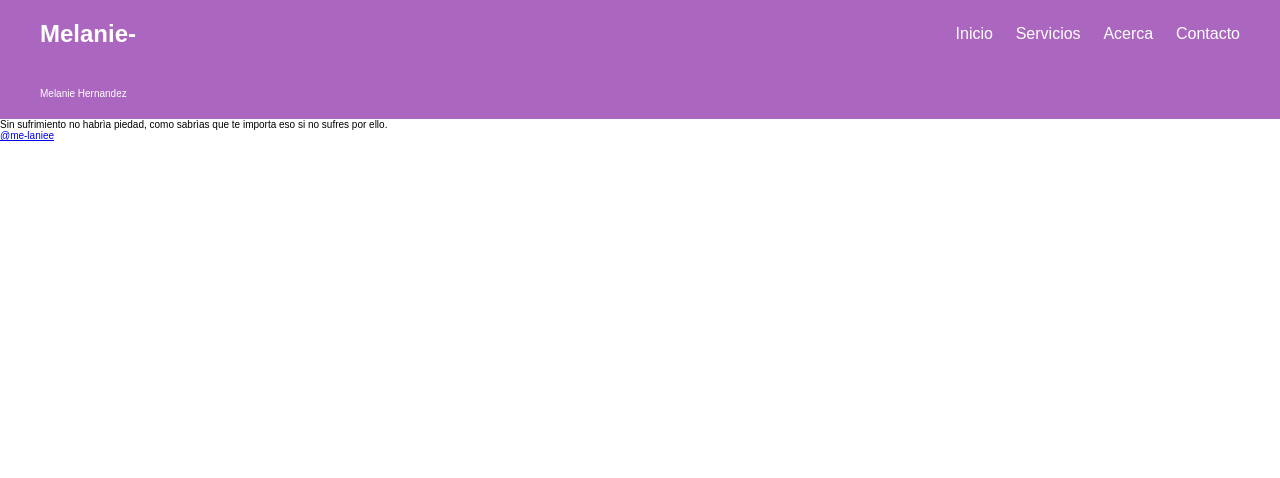
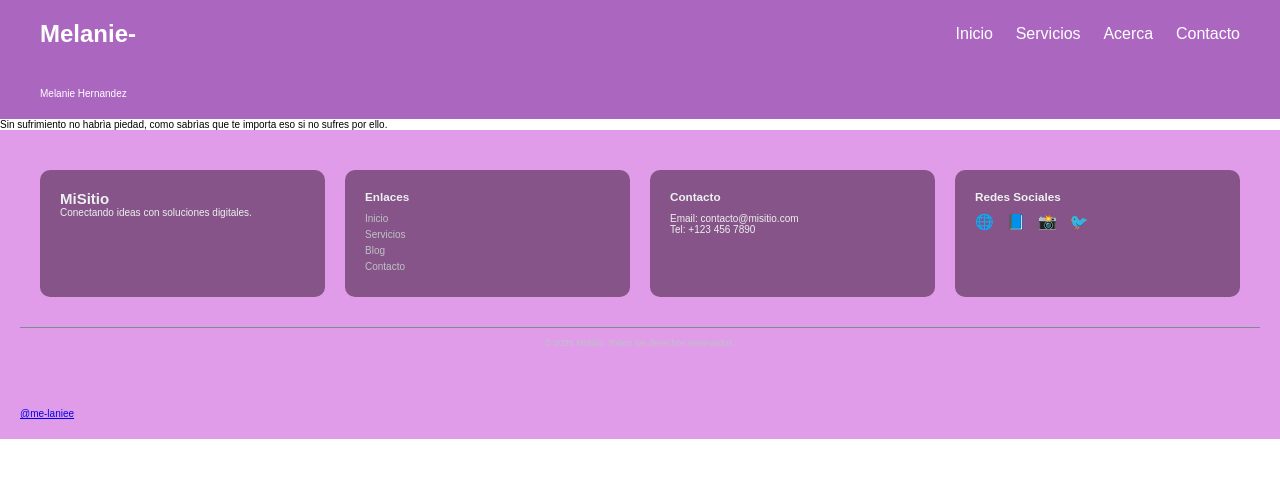
Before and after one commit to me-laniee/Ejercicio-5, a plain HTML site: page index.html in a window 1280 px wide. Drawn offline with Linux system fonts and the light colour scheme; files that its build step writes are made by us from their sources.

Commit message:
rama-footer

```diff
--- /dev/null
+++ b/footer.css
@@ -0,0 +1,75 @@
+footer {
+    background-color: #e09ce9;
+    color: #ecf0f1;
+    padding: 40px 20px 20px;
+    font-family: sans-serif;
+  }
+
+  .footer-container {
+    display: flex;
+    flex-wrap: wrap;
+    justify-content: space-between;
+    gap: 20px;
+    max-width: 1200px;
+    margin: auto;
+  }
+
+  .footer-container > div {
+    flex: 1 1 200px;
+    background-color: #865488;
+    padding: 20px;
+    border-radius: 10px;
+  }
+
+  .footer-container h3 {
+    margin-bottom: 10px;
+  }
+
+  .footer-links ul {
+    list-style: none;
+    padding: 0;
+  }
+
+  .footer-links ul li a {
+    color: #bdc3c7;
+    text-decoration: none;
+    display: block;
+    margin: 5px 0;
+    transition: color 0.3s;
+  }
+
+  .footer-links ul li a:hover {
+    color: #1abc9c;
+  }
+
+  .social-icons a {
+    font-size: 1.5em;
+    margin-right: 10px;
+    text-decoration: none;
+    color: #ecf0f1;
+    transition: color 0.3s;
+  }
+
+  .social-icons a:hover {
+    color: #1abc9c;
+  }
+
+  .footer-bottom {
+    text-align: center;
+    margin-top: 30px;
+    padding-top: 10px;
+    border-top: 1px solid #7f8c8d;
+    font-size: 0.9em;
+    color: #bdc3c7;
+  }
+
+  @media (max-width: 768px) {
+    .footer-container {
+      flex-direction: column;
+      align-items: center;
+    }
+
+    .footer-container > div {
+      width: 100%;
+    }
+  }
--- a/index.html
+++ b/index.html
@@ -7,6 +7,7 @@
 
     <link rel="stylesheet" href="componentes/header.css">
     <link rel="stylesheet" href="index.css">
+    <link rel="stylesheet" href="componentes/footer.css">
 
 </head>
 <body>
@@ -28,10 +29,52 @@
             como sabrìas que te importa eso si
             no sufres por ello.
         </p>
+
     </section>
+
+    <footer>
+        <div class="footer-container">
+          <div class="footer-logo">
+            <h2>MiSitio</h2>
+            <p>Conectando ideas con soluciones digitales.</p>
+          </div>
+
+          <div class="footer-links">
+            <h3>Enlaces</h3>
+            <ul>
+              <li><a href="#">Inicio</a></li>
+              <li><a href="#">Servicios</a></li>
+              <li><a href="#">Blog</a></li>
+              <li><a href="#">Contacto</a></li>
+            </ul>
+          </div>
+
+          <div class="footer-contact">
+            <h3>Contacto</h3>
+            <p>Email: contacto@misitio.com</p>
+            <p>Tel: +123 456 7890</p>
+          </div>
+
+          <div class="footer-social">
+            <h3>Redes Sociales</h3>
+            <div class="social-icons">
+              <a href="#">🌐</a>
+              <a href="#">📘</a>
+              <a href="#">📸</a>
+              <a href="#">🐦</a>
+            </div>
+          </div>
+        </div>
+
+        <div class="footer-bottom">
+          <p>&copy; 2025 MiSitio. Todos los derechos reservados.</p>
+        </div>
+      </footer>
+
     <footer>
         <a href="#">@me-laniee</a>
     </footer>
 
+
 </body>
 </html>
```
